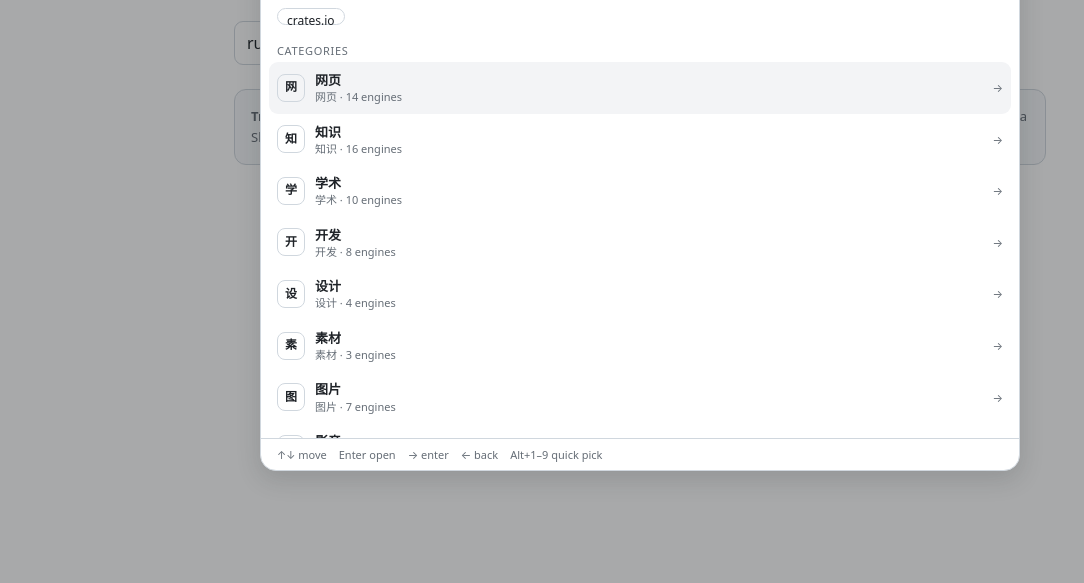
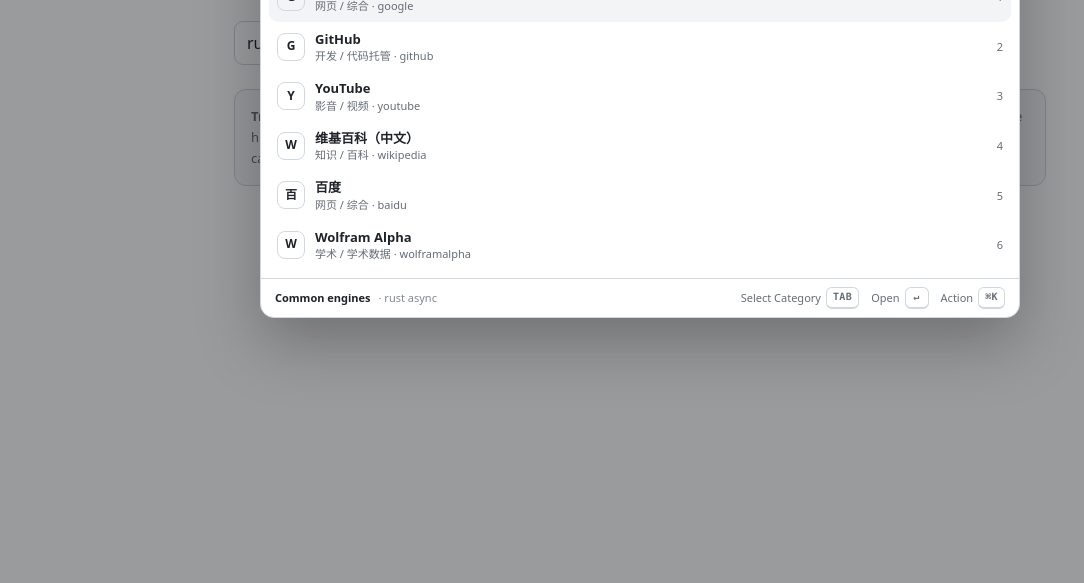
Before and after one commit to Jvcon/Derecherche, a website built with Vite: page apps/playground/palette.html in a window 1280 px wide. Shown: the part 217-800 px from the top of the page, without its empty margins (0-1084 px from the left). Built offline with nearby package versions, Linux system fonts and the light colour scheme.

Commit message:
feat(playground): refine Palette layout and keyboard flow
- restructure Palette into input bar, result panel, and status bar
- show common engines when the input is empty; typing switches to filtered results
- TAB enters category mode and drills into categories; engine rows disable TAB
- Enter opens the highlighted engine; Cmd/Ctrl+K opens the action menu
- add Raycast-style status hints and document the interaction

Refs #50

```diff
--- a/apps/playground/palette.html
+++ b/apps/playground/palette.html
@@ -30,9 +30,11 @@
       </div>
 
       <div class="workbench-note">
-        <strong>Try:</strong> type to filter, use ↑/↓ to move, → to enter a
-        category, ← to go back, Enter to open, Esc to close. The Palette is
-        rendered in a Shadow DOM host so host-page CSS cannot leak in.
+        <strong>Try:</strong> the input starts on common engines; press TAB to
+        enter category mode, TAB again to drill into a category. Enter opens
+        the highlighted engine, and ⌘K/Ctrl+K opens the action menu. The
+        Palette is rendered in a Shadow DOM host so host-page CSS cannot leak
+        in.
       </div>
     </main>
 
--- a/apps/playground/src/palette.ts
+++ b/apps/playground/src/palette.ts
@@ -5,7 +5,6 @@
   createDefaultSettings,
   flattenCategories,
   getEnginesForCategory,
-  rankEngines,
 } from "@derecherche/core";
 import { createShadowHost } from "@derecherche/ui";
 import { data } from "./catalog";
@@ -14,6 +13,7 @@
   query: string;
   categoryId?: string;
   sourceLabel?: string;
+  commonEngineIds?: string[];
 }
 
 interface CategoryItem {
@@ -28,6 +28,27 @@
 }
 
 type Item = CategoryItem | EngineItem;
+type Mode = "common" | "filter" | "categories";
+
+interface Action {
+  id: "copy" | "current" | "edit";
+  label: string;
+}
+
+const DEFAULT_COMMON_ENGINE_IDS = [
+  "google-web",
+  "github",
+  "youtube",
+  "wikipedia-zh",
+  "baidu-web",
+  "wolfram-alpha",
+];
+
+const ACTIONS: Action[] = [
+  { id: "copy", label: "Copy target URL" },
+  { id: "current", label: "Open in current tab" },
+  { id: "edit", label: "Edit query" },
+];
 
 const PALETTE_CSS = `
 :host {
@@ -35,133 +56,100 @@
   display: flex;
   align-items: flex-start;
   justify-content: center;
-  background: rgba(15, 18, 22, 0.36);
+  background: rgba(15, 18, 22, 0.42);
 }
 .panel {
   width: min(760px, calc(100vw - 32px));
-  max-height: min(720px, 76vh);
-  margin-top: 10vh;
+  margin-top: 9vh;
   display: flex;
   flex-direction: column;
   background: var(--dr-bg);
   color: var(--dr-fg);
   border: 1px solid var(--dr-border);
-  border-radius: 16px;
-  box-shadow: var(--dr-shadow);
+  border-radius: 14px;
+  box-shadow: 0 24px 64px rgba(0, 0, 0, 0.28);
   overflow: hidden;
 }
-.head {
+.input-bar {
   display: flex;
   align-items: center;
   gap: 12px;
   padding: 14px 16px;
   border-bottom: 1px solid var(--dr-border);
 }
-.query {
+.search-icon {
+  color: var(--dr-muted);
+  font-size: 18px;
+  line-height: 1;
+}
+.input {
+  flex: 1;
   min-width: 0;
-  flex: 1;
+  border: 0;
+  outline: 0;
+  background: transparent;
+  color: inherit;
+  font: inherit;
+  font-size: 16px;
+}
+.input::placeholder {
+  color: var(--dr-muted);
+}
+.key {
+  display: inline-flex;
+  align-items: center;
+  justify-content: center;
+  min-width: 24px;
+  height: 22px;
+  padding: 0 6px;
+  border: 1px solid var(--dr-border);
+  border-bottom-width: 2px;
+  border-radius: 6px;
+  color: var(--dr-muted);
+  font: 600 10px/1 ui-monospace, SFMono-Regular, Menlo, monospace;
+  letter-spacing: 0.04em;
+  background: var(--dr-bg);
+}
+.result-panel {
   display: flex;
-  align-items: baseline;
-  gap: 8px;
+  flex-direction: column;
+  max-height: min(520px, 58vh);
+  overflow: hidden;
 }
-.query .label,
-.source {
+.result-panel[hidden] {
+  display: none;
+}
+.panel-head {
+  display: flex;
+  align-items: center;
+  justify-content: space-between;
+  padding: 10px 16px 4px;
   color: var(--dr-muted);
   font-size: 11px;
   text-transform: uppercase;
-  letter-spacing: 0.06em;
+  letter-spacing: 0.08em;
 }
-.query strong {
-  font-size: 15px;
+.query-chip {
+  max-width: 60%;
   overflow: hidden;
   text-overflow: ellipsis;
   white-space: nowrap;
-}
-.source {
   border: 1px solid var(--dr-border);
   border-radius: 999px;
-  padding: 2px 6px;
-}
-.close,
-.chip,
-.item,
-.crumb {
-  font: inherit;
-  color: inherit;
-  border: 0;
-  background: transparent;
-  cursor: pointer;
-}
-.close {
-  color: var(--dr-muted);
-  border: 1px solid var(--dr-border);
-  border-radius: 8px;
-  padding: 4px 8px;
-}
-.toolbar {
-  display: flex;
-  flex-direction: column;
-  gap: 8px;
-  padding: 12px 16px 8px;
-}
-.filter {
-  width: 100%;
-  border: 1px solid var(--dr-border);
-  border-radius: 9px;
-  background: transparent;
-  color: inherit;
-  padding: 9px 11px;
-  font: inherit;
-  outline: none;
-}
-.filter:focus {
-  border-color: var(--dr-accent);
-}
-.breadcrumb {
-  display: flex;
-  align-items: center;
-  gap: 4px;
-  flex-wrap: wrap;
-  font-size: 12px;
-  color: var(--dr-muted);
-}
-.crumb {
-  color: var(--dr-accent);
-  padding: 2px 4px;
-  border-radius: 5px;
-}
-.crumb:hover {
-  background: var(--dr-hover);
-}
-.recommend {
-  display: flex;
-  gap: 6px;
-  overflow-x: auto;
-  padding: 0 16px 10px;
-}
-.recommend:empty {
-  display: none;
-}
-.chip {
-  flex: none;
-  border: 1px solid var(--dr-border);
-  border-radius: 999px;
-  padding: 4px 9px;
-  font-size: 12px;
-}
-.chip:hover {
-  background: var(--dr-hover);
+  padding: 2px 7px;
+  text-transform: none;
+  letter-spacing: 0;
 }
 .list {
   overflow-y: auto;
   padding: 0 8px 8px;
-  min-height: 80px;
+  min-height: 54px;
 }
 .group-label {
   color: var(--dr-muted);
   font-size: 11px;
   text-transform: uppercase;
-  letter-spacing: 0.06em;
+  letter-spacing: 0.08em;
   padding: 8px 8px 4px;
 }
 .item {
@@ -170,8 +158,13 @@
   align-items: center;
   gap: 10px;
   text-align: left;
-  padding: 9px 8px;
+  border: 0;
+  background: transparent;
+  color: inherit;
+  font: inherit;
+  padding: 8px;
   border-radius: 9px;
+  cursor: pointer;
 }
 .item:hover,
 .item.selected {
@@ -206,6 +199,7 @@
   white-space: nowrap;
 }
 .item-hint {
+  flex: none;
   color: var(--dr-muted);
   font-size: 11px;
 }
@@ -214,14 +208,74 @@
   padding: 18px 10px;
   text-align: center;
 }
-.foot {
+.action-menu {
+  border-top: 1px solid var(--dr-border);
+  padding: 8px;
+}
+.action {
+  width: 100%;
   display: flex;
+  justify-content: space-between;
+  border: 0;
+  background: transparent;
+  color: inherit;
+  font: inherit;
+  padding: 8px 10px;
+  border-radius: 7px;
+  cursor: pointer;
+}
+.action:hover,
+.action.selected {
+  background: var(--dr-hover);
+}
+.status-bar {
+  display: flex;
+  align-items: center;
+  justify-content: space-between;
   gap: 12px;
-  flex-wrap: wrap;
   border-top: 1px solid var(--dr-border);
-  padding: 8px 16px;
+  padding: 8px 14px;
   color: var(--dr-muted);
   font-size: 11px;
+}
+.status-left {
+  display: flex;
+  align-items: center;
+  gap: 8px;
+  min-width: 0;
+}
+.status-path {
+  color: var(--dr-fg);
+  font-weight: 600;
+  white-space: nowrap;
+  overflow: hidden;
+  text-overflow: ellipsis;
+}
+.status-query {
+  white-space: nowrap;
+  overflow: hidden;
+  text-overflow: ellipsis;
+  opacity: 0.8;
+}
+.status-right {
+  display: flex;
+  align-items: center;
+  gap: 12px;
+  flex: none;
+}
+.hint {
+  display: inline-flex;
+  align-items: center;
+  gap: 5px;
+}
+.hint.disabled {
+  opacity: 0.35;
+}
+.foot-note {
+  border-top: 1px solid var(--dr-border);
+  padding: 6px 14px;
+  color: var(--dr-muted);
+  font-size: 10px;
 }
 `;
 
@@ -288,54 +342,92 @@
   panel.setAttribute("aria-modal", "true");
   panel.setAttribute("aria-label", "Derecherche engine picker");
   panel.innerHTML = `
-    <header class="head">
-      <div class="query">
-        <span class="label">Query</span>
-        <strong data-query></strong>
-        <span class="source" data-source></span>
+    <header class="input-bar">
+      <span class="search-icon" aria-hidden="true">⌕</span>
+      <input class="input" data-filter type="text" autocomplete="off" spellcheck="false" placeholder="Filter engines or press TAB for categories">
+      <kbd class="key">TAB</kbd>
+    </header>
+    <section class="result-panel" data-panel>
+      <div class="panel-head">
+        <span data-mode>Common engines</span>
+        <span class="query-chip" data-query-chip></span>
       </div>
-      <button class="close" type="button" data-action="close">Esc</button>
-    </header>
-    <div class="toolbar">
-      <input class="filter" data-filter type="text" autocomplete="off" spellcheck="false" placeholder="Filter engines or categories">
-      <div class="breadcrumb" data-breadcrumb></div>
+      <div class="list" data-list></div>
+    </section>
+    <div class="action-menu" data-actions hidden></div>
+    <footer class="status-bar">
+      <div class="status-left">
+        <span class="status-path" data-status-path>Common</span>
+        <span class="status-query" data-status-query></span>
       </div>
-    <div class="recommend" data-recommend></div>
-    <div class="list" data-list></div>
-    <footer class="foot">
-      <span>↑↓ move</span><span>Enter open</span><span>→ enter</span><span>← back</span><span>Alt+1–9 quick pick</span>
+      <div class="status-right">
+        <span class="hint" data-hint-category><span>Select Category</span><kbd class="key">TAB</kbd></span>
+        <span class="hint"><span>Open</span><kbd class="key">↵</kbd></span>
+        <span class="hint" data-hint-action><span>Action</span><kbd class="key">⌘K</kbd></span>
+      </div>
     </footer>
   `;
   shadow.content.append(panel);
 
-  const queryNode = panel.querySelector<HTMLElement>("[data-query]")!;
-  const sourceNode = panel.querySelector<HTMLElement>("[data-source]")!;
   const filterInput = panel.querySelector<HTMLInputElement>("[data-filter]")!;
-  const breadcrumbNode = panel.querySelector<HTMLElement>("[data-breadcrumb]")!;
-  const recommendNode = panel.querySelector<HTMLElement>("[data-recommend]")!;
+  const modeNode = panel.querySelector<HTMLElement>("[data-mode]")!;
+  const queryChip = panel.querySelector<HTMLElement>("[data-query-chip]")!;
   const listNode = panel.querySelector<HTMLElement>("[data-list]")!;
+  const actionsNode = panel.querySelector<HTMLElement>("[data-actions]")!;
+  const statusPath = panel.querySelector<HTMLElement>("[data-status-path]")!;
+  const statusQuery = panel.querySelector<HTMLElement>("[data-status-query]")!;
+  const categoryHint = panel.querySelector<HTMLElement>("[data-hint-category]")!;
+  const actionHint = panel.querySelector<HTMLElement>("[data-hint-action]")!;
 
   const initial = options.categoryId
     ? categoryById.get(options.categoryId)
     : undefined;
   let path = initial?.path ?? [];
+  let mode: Mode = "common";
   let filter = "";
   let selected = 0;
   let items: Item[] = [];
   let query = options.query.trim();
+  let actionMenuOpen = false;
+  let actionIndex = 0;
+
+  const commonIds = options.commonEngineIds?.length
+    ? options.commonEngineIds
+    : DEFAULT_COMMON_ENGINE_IDS;
+  const commonEngines = commonIds
+    .map((id) => data.engines.find((engine) => engine.id === id))
+    .filter((engine): engine is Engine => engine !== undefined && engine.status === "active")
+    .slice(0, 8);
+  const fallbackCommon = data.engines
+    .filter((engine) => engine.status === "active")
+    .slice(0, 6);
+  const common = commonEngines.length > 0 ? commonEngines : fallbackCommon;
 
   function currentCategory(): Category | CategoryChild | undefined {
     const id = path[path.length - 1];
     return id ? categoryById.get(id)?.category : undefined;
   }
 
+  function selectedItem(): Item | undefined {
+    return items[selected];
+  }
+
+  function selectedEngine(): Engine | undefined {
+    const item = selectedItem();
+    return item?.kind === "engine" ? item.engine : undefined;
+  }
+
   function buildItems(): Item[] {
+    if (mode === "filter") {
       const q = filter.trim().toLowerCase();
-    if (q) {
       return data.engines
-        .filter((engine) => engineHaystack(engine).includes(q))
+        .filter((engine) => engine.status === "active" && engineHaystack(engine).includes(q))
         .slice(0, 60)
         .map((engine) => ({ kind: "engine", engine }));
+    }
+
+    if (mode === "common") {
+      return common.map((engine) => ({ kind: "engine", engine }));
     }
 
     const current = currentCategory();
@@ -347,13 +439,12 @@
       }));
     }
 
-    const currentPath = path;
     const childCategories =
       "children" in current ? (current.children ?? []) : [];
     const children = childCategories.map((child) => ({
       kind: "category" as const,
       category: child,
-      path: [...currentPath, child.id],
+      path: [...path, child.id],
     }));
     const engines = (
       childCategories.length > 0
@@ -364,49 +455,34 @@
     return [...children, ...engines];
   }
 
-  function renderBreadcrumb(): void {
-    const crumbs = [
-      `<button class="crumb" type="button" data-path="">全部</button>`,
-      ...path.map((id, index) => {
-        const subPath = path.slice(0, index + 1).join("|");
-        return `<span>/</span><button class="crumb" type="button" data-path="${escapeHtml(subPath)}">${escapeHtml(
-          categoryById.get(id)?.category.name ?? id
-        )}</button>`;
-      }),
-    ];
-    breadcrumbNode.innerHTML = crumbs.join("");
+  function modeLabel(): string {
+    if (mode === "common") return "Common engines";
+    if (mode === "filter") return "Results";
+    if (path.length === 0) return "Categories";
+    return "Category";
   }
 
-  function renderRecommendations(): void {
-    const recommended = rankEngines(
-      data.engines,
-      settings,
-      {
-        query,
-        categoryId: path[path.length - 1],
-        now: Date.now(),
-      },
-      { recommendedLimit: 4 }
-    ).recommended;
-
-    if (filter.trim() || recommended.length === 0) {
-      recommendNode.innerHTML = "";
+  function renderActions(): void {
+    if (!actionMenuOpen || !selectedEngine()) {
+      actionsNode.hidden = true;
+      actionsNode.innerHTML = "";
       return;
     }
-
-    recommendNode.innerHTML = recommended
-      .map(
-        (engine) =>
-          `<button class="chip" type="button" data-engine="${escapeHtml(
-            engine.id
-          )}">${escapeHtml(engine.name)}</button>`
-      )
-      .join("");
+    actionsNode.hidden = false;
+    actionsNode.innerHTML = ACTIONS.map(
+      (action, index) =>
+        `<button class="action${index === actionIndex ? " selected" : ""}" type="button" data-action="${action.id}">
+          <span>${escapeHtml(action.label)}</span>
+          <kbd class="key">${index === actionIndex ? "↵" : ""}</kbd>
+        </button>`
+    ).join("");
   }
 
   function renderList(): void {
     if (items.length === 0) {
-      listNode.innerHTML = `<div class="empty">No matches</div>`;
+      listNode.innerHTML = `<div class="empty">${
+        mode === "filter" ? "No matching engines" : "No engines available"
+      }</div>`;
       return;
     }
 
@@ -416,7 +492,7 @@
       if (item.kind !== lastKind) {
         rows.push(
           `<div class="group-label">${
-            item.kind === "category" ? "Categories" : "Engines"
+            item.kind === "category" ? "Categories" : mode === "common" ? "Common" : "Engines"
           }</div>`
         );
         lastKind = item.kind;
@@ -432,7 +508,7 @@
                 item.category.id
               )} engines</small>
             </span>
-            <span class="item-hint">→</span>
+            <span class="item-hint">TAB</span>
           </button>
         `);
       } else {
@@ -459,13 +535,24 @@
   }
 
   function render(): void {
-    queryNode.textContent = query || "Manual query";
-    sourceNode.textContent = options.sourceLabel ?? "page";
-    renderBreadcrumb();
-    renderRecommendations();
     items = buildItems();
     if (selected >= items.length) selected = Math.max(0, items.length - 1);
+    modeNode.textContent = modeLabel();
+    queryChip.textContent = query ? `“${query}”` : "No query";
+    statusPath.textContent =
+      mode === "common"
+        ? "Common engines"
+        : mode === "filter"
+          ? "Results"
+          : pathName(path) || "Categories";
+    statusQuery.textContent = query ? `· ${query}` : "";
+    categoryHint.classList.toggle(
+      "disabled",
+      mode === "categories" && selectedItem()?.kind === "engine"
+    );
+    actionHint.classList.toggle("disabled", !selectedEngine());
     renderList();
+    renderActions();
   }
 
   function ensureQuery(): string | null {
@@ -473,8 +560,7 @@
     const entered = window.prompt("Search query")?.trim();
     if (!entered) return null;
     query = entered;
-    queryNode.textContent = query;
-    renderRecommendations();
+    render();
     return query;
   }
 
@@ -486,69 +572,167 @@
     close();
   }
 
-  function openItem(item: Item | undefined): void {
-    if (!item) return;
-    if (item.kind === "category") {
+  function enterCategory(item: CategoryItem): void {
     path = item.path;
+    mode = "categories";
     filter = "";
     filterInput.value = "";
     selected = 0;
     render();
+  }
+
+  function openItem(item: Item | undefined): void {
+    if (!item) return;
+    if (item.kind === "category") {
+      enterCategory(item);
       return;
     }
     openEngine(item.engine);
   }
 
   function goBack(): void {
-    if (path.length === 0) return;
+    if (mode === "filter" && filter) {
+      filter = "";
+      filterInput.value = "";
+      mode = "common";
+      selected = 0;
+      render();
+      return;
+    }
+    if (path.length > 0) {
       path = path.slice(0, -1);
       selected = 0;
       render();
+      return;
+    }
+    if (mode === "categories") {
+      mode = "common";
+      selected = 0;
+      render();
+    }
+  }
+
+  function enterCategoryMode(): void {
+    mode = "categories";
+    path = initial?.path ?? [];
+    filter = "";
+    filterInput.value = "";
+    selected = 0;
+    render();
+  }
+
+  function executeAction(action: Action): void {
+    const engine = selectedEngine();
+    if (!engine) return;
+    const targetQuery = ensureQuery();
+    if (!targetQuery) return;
+    const url = buildTargetUrl(engine, targetQuery);
+
+    if (action.id === "copy") {
+      void navigator.clipboard?.writeText(url).catch(() => undefined);
+      actionMenuOpen = false;
+      renderActions();
+      return;
+    }
+    if (action.id === "current") {
+      window.location.href = url;
+      return;
+    }
+    const entered = window.prompt("Search query", query)?.trim();
+    if (entered) {
+      query = entered;
+      render();
+    }
   }
 
   function onKeydown(event: KeyboardEvent): void {
     if (event.key === "Escape") {
       event.preventDefault();
+      if (actionMenuOpen) {
+        actionMenuOpen = false;
+        renderActions();
+      } else {
         close();
+      }
       return;
     }
+
+    if ((event.metaKey || event.ctrlKey) && event.key.toLowerCase() === "k") {
+      event.preventDefault();
+      if (selectedEngine()) {
+        actionMenuOpen = !actionMenuOpen;
+        actionIndex = 0;
+        renderActions();
+      }
+      return;
+    }
+
+    if (actionMenuOpen) {
+      if (event.key === "ArrowDown") {
+        event.preventDefault();
+        actionIndex = Math.min(ACTIONS.length - 1, actionIndex + 1);
+        renderActions();
+        return;
+      }
+      if (event.key === "ArrowUp") {
+        event.preventDefault();
+        actionIndex = Math.max(0, actionIndex - 1);
+        renderActions();
+        return;
+      }
+      if (event.key === "Enter") {
+        event.preventDefault();
+        executeAction(ACTIONS[actionIndex]);
+      }
+      return;
+    }
+
+    if (event.key === "Tab") {
+      event.preventDefault();
+      if (mode !== "categories") {
+        enterCategoryMode();
+        return;
+      }
+      const item = selectedItem();
+      if (item?.kind === "category") {
+        enterCategory(item);
+      }
+      return;
+    }
+
     if (event.key === "ArrowDown") {
       event.preventDefault();
       selected = Math.min(items.length - 1, selected + 1);
-      renderList();
+      render();
       return;
     }
     if (event.key === "ArrowUp") {
       event.preventDefault();
       selected = Math.max(0, selected - 1);
-      renderList();
+      render();
       return;
     }
     if (event.key === "ArrowRight") {
-      const item = items[selected];
+      const item = selectedItem();
       if (item?.kind === "category") {
         event.preventDefault();
-        openItem(item);
+        enterCategory(item);
       }
       return;
     }
     if (event.key === "ArrowLeft") {
-      if (path.length > 0) {
       event.preventDefault();
       goBack();
-      }
       return;
     }
     if (event.key === "Backspace" && !filterInput.value) {
-      if (path.length > 0) {
       event.preventDefault();
       goBack();
-      }
       return;
     }
     if (event.key === "Enter") {
       event.preventDefault();
-      openItem(items[selected]);
+      openItem(selectedItem());
       return;
     }
     if (event.altKey && /^[1-9]$/.test(event.key)) {
@@ -563,25 +747,9 @@
     if (!target) return;
 
     const action = target.closest<HTMLElement>("[data-action]");
-    if (action?.dataset.action === "close") {
-      close();
-      return;
-    }
-
-    const engine = target.closest<HTMLElement>("[data-engine]");
-    if (engine?.dataset.engine) {
-      const found = data.engines.find((item) => item.id === engine.dataset.engine);
-      if (found) openEngine(found);
-      return;
-    }
-
-    const crumb = target.closest<HTMLElement>("[data-path]");
-    if (crumb) {
-      path = crumb.dataset.path ? crumb.dataset.path.split("|") : [];
-      filter = "";
-      filterInput.value = "";
-      selected = 0;
-      render();
+    if (action?.dataset.action) {
+      const found = ACTIONS.find((item) => item.id === action.dataset.action);
+      if (found) executeAction(found);
       return;
     }
 
@@ -595,6 +763,7 @@
 
   filterInput.addEventListener("input", () => {
     filter = filterInput.value;
+    mode = filter.trim() ? "filter" : "common";
     selected = 0;
     render();
   });
```
Also changed, not shown: apps/playground/README.md. Lines whose indentation alone changed are shown as unchanged.
